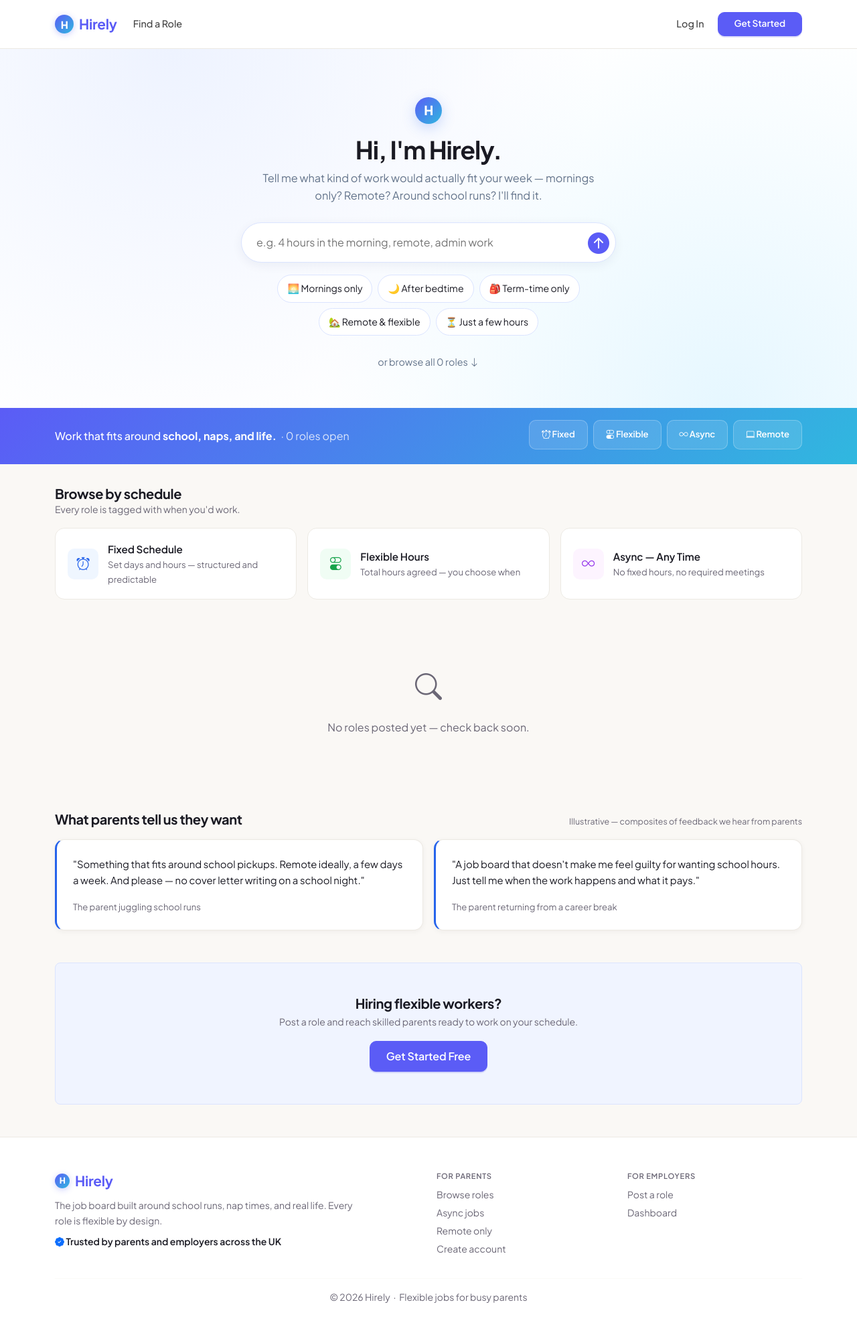
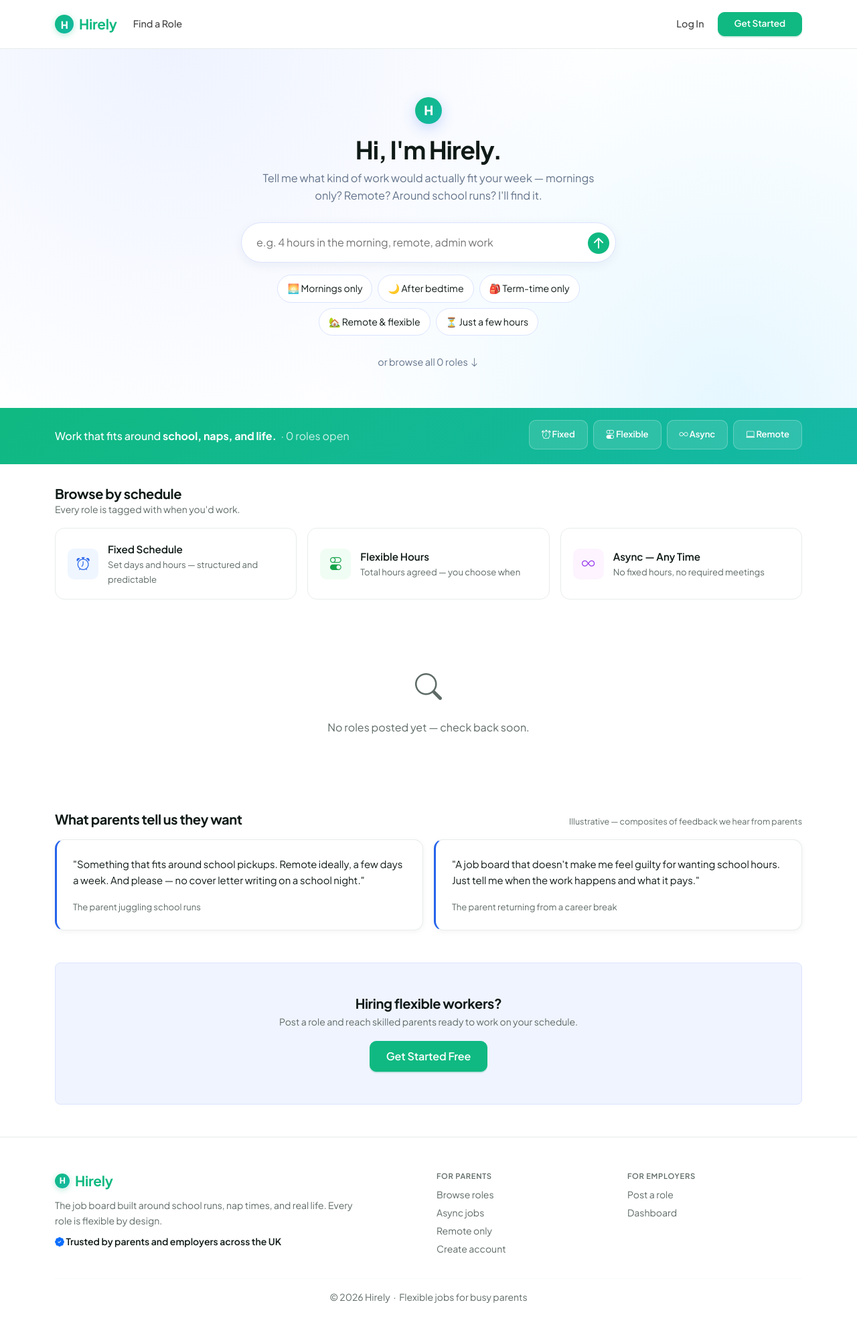
Before and after one commit to virginiamwega2-svg/hirely, a Django app: page / in a window 1280 px wide. Shown: the whole page at 67% size. Run offline with Django 5.2, Linux system fonts and the light colour scheme; data that the repository does not hold is empty.

Commit message:
ui: switch to green palette on white background
Primary palette moves from indigo to emerald — a fresh, parent-
friendly green that signals growth and flexibility without
looking corporate.

- Primary #10b981 (emerald-500), hover #059669 (emerald-600).
- Brand gradient: emerald → teal (#10b981 → #14b8a6).
- Background: pure white (was warm cream).
- Surfaces: optional --surface-alt #f7faf8 for subtle elevation.
- Border: faint green-tinted gray.
- Accent token re-keyed from coral to warm amber #f59e0b for
  future-proof human-moment treatments.
- Favicon and hirely-mark glyph share the same gradient, shadows
  now tinted emerald instead of blue.
- Card hover borders pick up a soft emerald tint.

Co-Authored-By: Claude Opus 4.7 <noreply@anthropic.com>

```diff
--- a/templates/base.html
+++ b/templates/base.html
@@ -15,22 +15,24 @@
     <style>
         /* ── Design tokens ─────────────────────────────────────────── */
         :root {
-            --bg:           #faf8f5;   /* warmer off-white, hint of cream */
+            --bg:           #ffffff;   /* pure white */
             --card-bg:      #ffffff;
-            --border:       #ece9e3;
-            --shadow-sm:    0 2px 8px rgba(30,20,5,.05);
-            --shadow-md:    0 8px 24px rgba(30,20,5,.08);
-            --shadow-lg:    0 16px 40px rgba(30,20,5,.12);
-            --text:         #1a1a23;
-            --muted:        #6b6776;
+            --surface-alt:  #f7faf8;   /* faint green-tinted gray for subtle surfaces */
+            --border:       #e7ecea;
+            --shadow-sm:    0 2px 8px rgba(15,45,30,.05);
+            --shadow-md:    0 8px 24px rgba(15,45,30,.08);
+            --shadow-lg:    0 16px 40px rgba(15,45,30,.12);
+            --text:         #0f1a17;
+            --muted:        #5e6b66;
             --radius:       14px;
             --radius-lg:    20px;
-            --primary:      #5b5cf6;   /* indigo — warmer than the old corporate blue */
-            --primary-700:  #4b4be0;
-            --accent:       #fb7185;   /* warm coral for human moments */
-            --accent-50:    #fff1f3;
+            --primary:      #10b981;   /* emerald — fresh, parent-friendly */
+            --primary-700:  #059669;
+            --primary-50:   #ecfdf5;
+            --accent:       #f59e0b;   /* warm amber for human moments */
+            --accent-50:    #fffbeb;
             --success:      #10b981;
-            --gradient-brand: linear-gradient(135deg, #5b5cf6 0%, #30b8df 100%);
+            --gradient-brand: linear-gradient(135deg, #10b981 0%, #14b8a6 100%);
         }
 
         /* ── Base ─────────────────────────────────────────────────── */
@@ -81,7 +83,7 @@
             border-radius: 6px;
         }
         .btn:focus-visible {
-            box-shadow: 0 0 0 3px rgba(91,92,246,.28);
+            box-shadow: 0 0 0 3px rgba(16,185,129,.30);
             outline: 2px solid transparent;
         }
 
@@ -146,7 +148,7 @@
         .job-card:hover {
             box-shadow: var(--shadow-md);
             transform: translateY(-2px);
-            border-color: #d4d2ff;
+            border-color: #bce8d8;
         }
 
         /* ── Filter chips — horizontal scroll on mobile ───────────── */
@@ -182,13 +184,15 @@
         .btn-primary {
             background: var(--primary);
             border-color: var(--primary);
-            box-shadow: 0 2px 0 rgba(75,75,224,.18);
+            color: #fff;
+            box-shadow: 0 2px 0 rgba(5,150,105,.18);
         }
         .btn-primary:hover, .btn-primary:focus {
             background: var(--primary-700);
             border-color: var(--primary-700);
+            color: #fff;
             transform: translateY(-1px);
-            box-shadow: 0 6px 18px rgba(91,92,246,.25);
+            box-shadow: 0 6px 18px rgba(16,185,129,.30);
         }
         .btn-primary:active { transform: translateY(0); }
         .btn-outline-primary {
@@ -249,7 +253,7 @@
         }
         .form-control:focus, .form-select:focus {
             border-color: var(--primary);
-            box-shadow: 0 0 0 3px rgba(91,92,246,.15);
+            box-shadow: 0 0 0 3px rgba(16,185,129,.18);
         }
 
         /* ── Upload zone ───────────────────────────────────────────── */
@@ -307,7 +311,7 @@
             font-weight: 800;
             font-size: .95rem;
             letter-spacing: -.04em;
-            box-shadow: 0 2px 10px rgba(91,92,246,.30);
+            box-shadow: 0 2px 10px rgba(16,185,129,.30);
             vertical-align: -6px;
             flex-shrink: 0;
         }
--- a/templates/jobs/home.html
+++ b/templates/jobs/home.html
@@ -72,7 +72,7 @@
 </div>
 <style>
 .match-card { border-color: #dbe4ff; }
-.match-card:hover { border-color: #5b5cf6; }
+.match-card:hover { border-color: #10b981; }
 .match-why {
     font-size: .85rem;
     line-height: 1.5;
@@ -324,7 +324,7 @@
 }
 .chat-hero-input:focus {
   outline: none;
-  border-color: #5b5cf6;
+  border-color: #10b981;
   box-shadow: 0 6px 22px rgba(59,111,240,.18);
 }
 .chat-hero-send {
@@ -336,7 +336,7 @@
   border: none;
   font-size: 2rem;
   line-height: 1;
-  color: #5b5cf6;
+  color: #10b981;
   cursor: pointer;
   padding: 4px;
 }
@@ -367,7 +367,7 @@
 }
 .chat-chip:active { transform: scale(.97); }
 .chat-chip:focus-visible {
-  outline: 2px solid var(--primary, #5b5cf6);
+  outline: 2px solid var(--primary, #10b981);
   outline-offset: 2px;
 }
 @media (max-width: 480px) {
@@ -382,7 +382,7 @@
   text-decoration: none;
   margin-top: 4px;
 }
-.chat-hero-escape:hover { color: #5b5cf6; }
+.chat-hero-escape:hover { color: #10b981; }
 
 .visually-hidden {
   position:absolute; width:1px; height:1px; padding:0; margin:-1px;
@@ -413,7 +413,7 @@
   to   { opacity: 1; transform: translateY(0); }
 }
 .chat-bubble-user {
-  background: #5b5cf6;
+  background: #10b981;
   color: #fff;
   align-self: flex-end;
   border-bottom-right-radius: 4px;
@@ -460,7 +460,7 @@
   transition: border-color .15s, transform .1s, box-shadow .15s;
 }
 .chat-job-card:hover {
-  border-color: #5b5cf6;
+  border-color: #10b981;
   box-shadow: 0 4px 14px rgba(59,111,240,.08);
   transform: translateY(-1px);
 }
@@ -542,7 +542,7 @@
 
 <style>
 .tagline-strip {
-    background: linear-gradient(135deg, #5b5cf6 0%, #30b8df 100%) /* matches --gradient-brand */;
+    background: linear-gradient(135deg, #10b981 0%, #14b8a6 100%) /* matches --gradient-brand */;
     color: #fff;
     padding: 18px 0;
     margin-bottom: 32px;
```
Also changed, not shown: templates/jobs/job_detail.html (+4 -4 lines).
